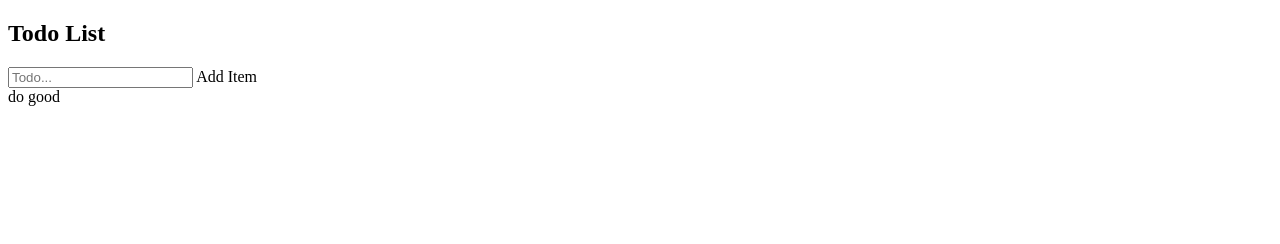
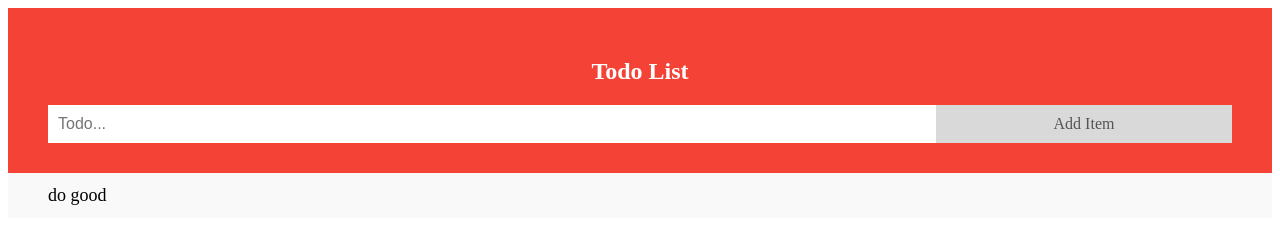
Before and after one commit to zep1994/JS_TodoList, a plain HTML site: page index.html in a window 1280 px wide. Drawn offline with Linux system fonts and the light colour scheme.

Commit message:
Add JS logic

```diff
--- a/index.html
+++ b/index.html
@@ -10,4 +10,6 @@
         <ul id="myList">
             <li>do good</li>
         </ul>
+
+        <script src="index.js"></script>
     </html>
--- a/index.js
+++ b/index.js
@@ -1,2 +1,12 @@
-let nodeList = document.getElementsByTagName('li')
-let i;
+function newItem() {
+     let li = document.createElement("li")
+     let inputValue = document.getElementById("todoInput").value
+     let node = document.createTextNode(inputValue)
+     li.appendChild(node)
+     if (inputValue === '') {
+          alert("you must write something")
+     } else {
+          document.getElementById("myList").appendChild(li)
+     }
+     document.getElementById("myTodo").value = ""
+}
--- a/styles.css
+++ b/styles.css
@@ -6,3 +6,65 @@ ul {
     margin: 0;
     padding: 0;
 }
+
+ul li {
+    cursor: pointer;
+    position: relative;
+    padding: 12px 8px 12px 40px;
+    background: #eee;
+    font-size: 18px;
+    transition: 0.2s;
+
+    -webkit-user-select: none;
+    -moz-user-select: none;
+    -ms-user-select: none;
+    user-select: none;
+}
+
+ul li:nth-child(odd) {
+    background: #f9f9f9;
+}
+
+ul li:hover {
+    background: #ddd;
+}
+
+.header {
+    background-color: #f44336;
+    padding: 30px 40px;
+    color: white;
+    text-align: center;
+  }
+
+  .header:after {
+    content: "";
+    display: table;
+    clear: both;
+  }
+
+  input {
+    margin: 0;
+    border: none;
+    border-radius: 0;
+    width: 75%;
+    padding: 10px;
+    float: left;
+    font-size: 16px;
+  }
+
+  .addItemBtn {
+    padding: 10px;
+    width: 25%;
+    background: #d9d9d9;
+    color: #555;
+    float: left;
+    text-align: center;
+    font-size: 16px;
+    cursor: pointer;
+    transition: 0.3s;
+    border-radius: 0;
+  }
+
+  .addItemBtn:hover {
+    background-color: #bbb;
+  }
```
